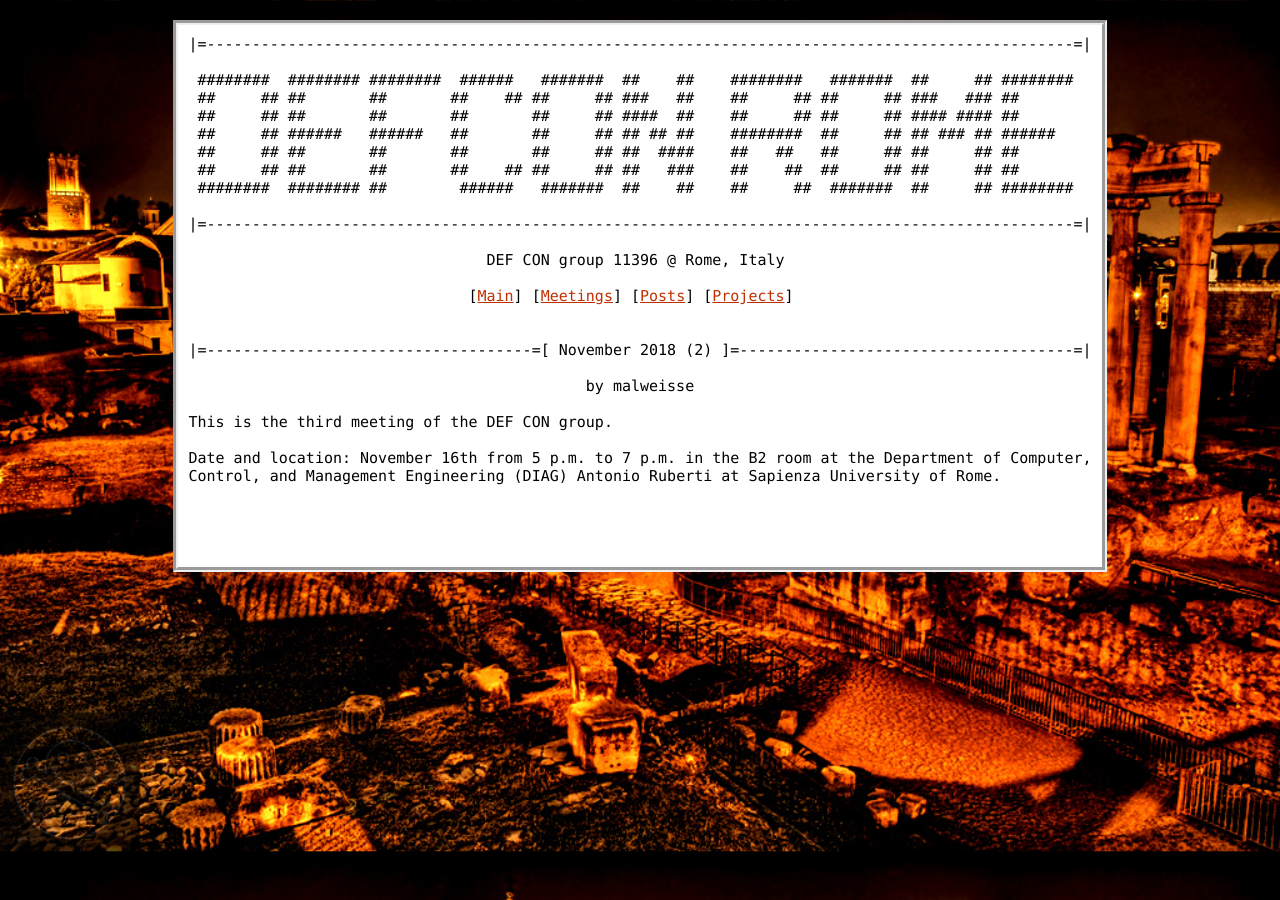
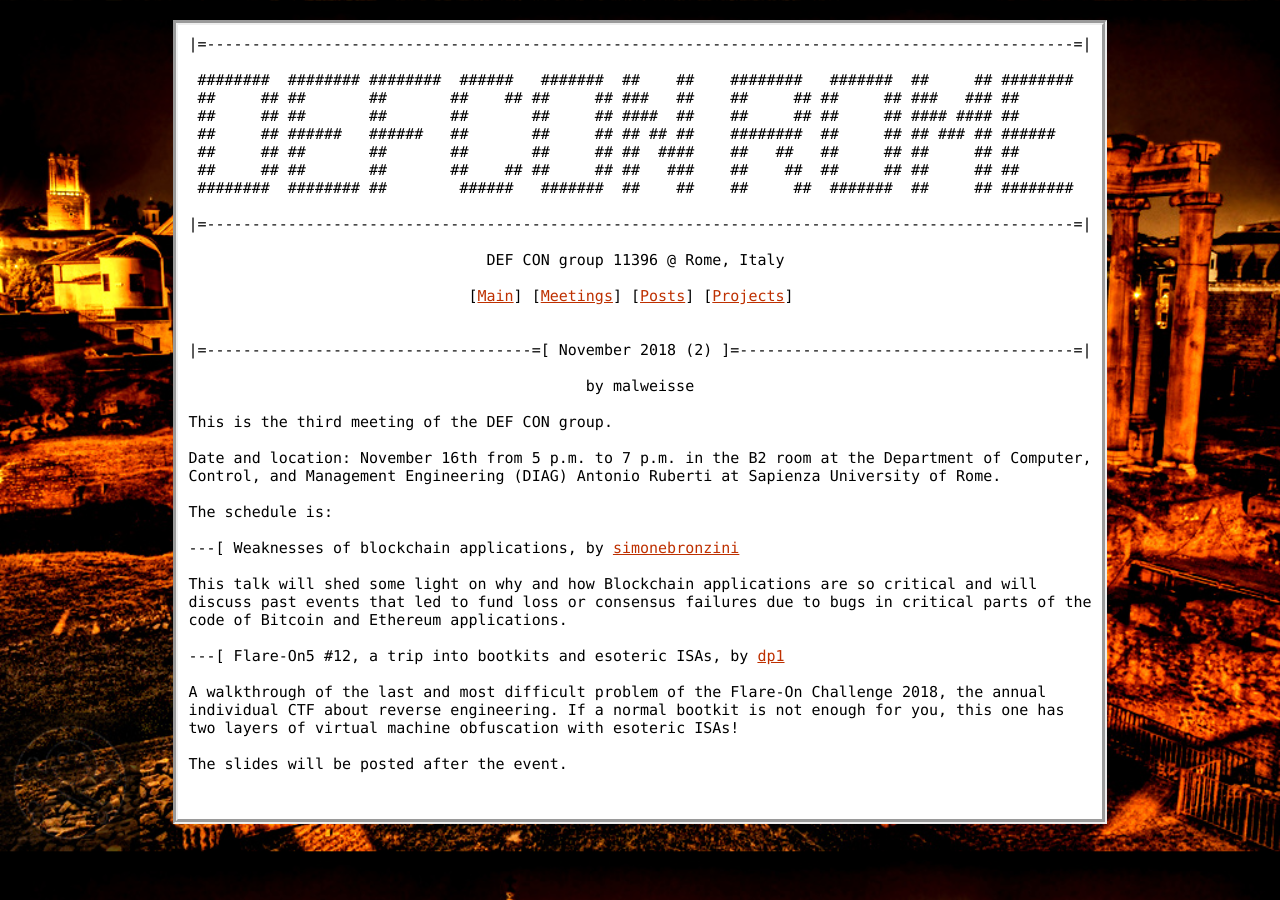
Before and after one commit to DEFCON753/defcon753.github.io, a Jekyll site: the page built from _posts/2018-11-3-meeting-nov16.html, in a window 1280 px wide. Built offline with Jekyll 4.4.1, drawn with Linux system fonts in a browser that asks for light colours.

Commit message:
nov 16 talks

```diff
--- a/_posts/2018-11-3-meeting-nov16.html
+++ b/_posts/2018-11-3-meeting-nov16.html
@@ -9,3 +9,15 @@
 This is the third meeting of the DEF CON group.
 
 Date and location: November 16th from 5 p.m. to 7 p.m. in the B2 room at the Department of Computer, Control, and Management Engineering (DIAG) Antonio Ruberti at Sapienza University of Rome.
+
+The schedule is:
+
+---[ Weaknesses of blockchain applications, by <a href="https://twitter.com/simonebronzini">simonebronzini</a>
+
+This talk will shed some light on why and how Blockchain applications are so critical and will discuss past events that led to fund loss or consensus failures due to bugs in critical parts of the code of Bitcoin and Ethereum applications.
+
+---[ Flare-On5 #12, a trip into bootkits and esoteric ISAs, by <a href="https://twitter.com/dario_petrillo">dp1</a>
+
+A walkthrough of the last and most difficult problem of the Flare-On Challenge 2018, the annual individual CTF about reverse engineering. If a normal bootkit is not enough for you, this one has two layers of virtual machine obfuscation with esoteric ISAs!
+
+The slides will be posted after the event.
```
